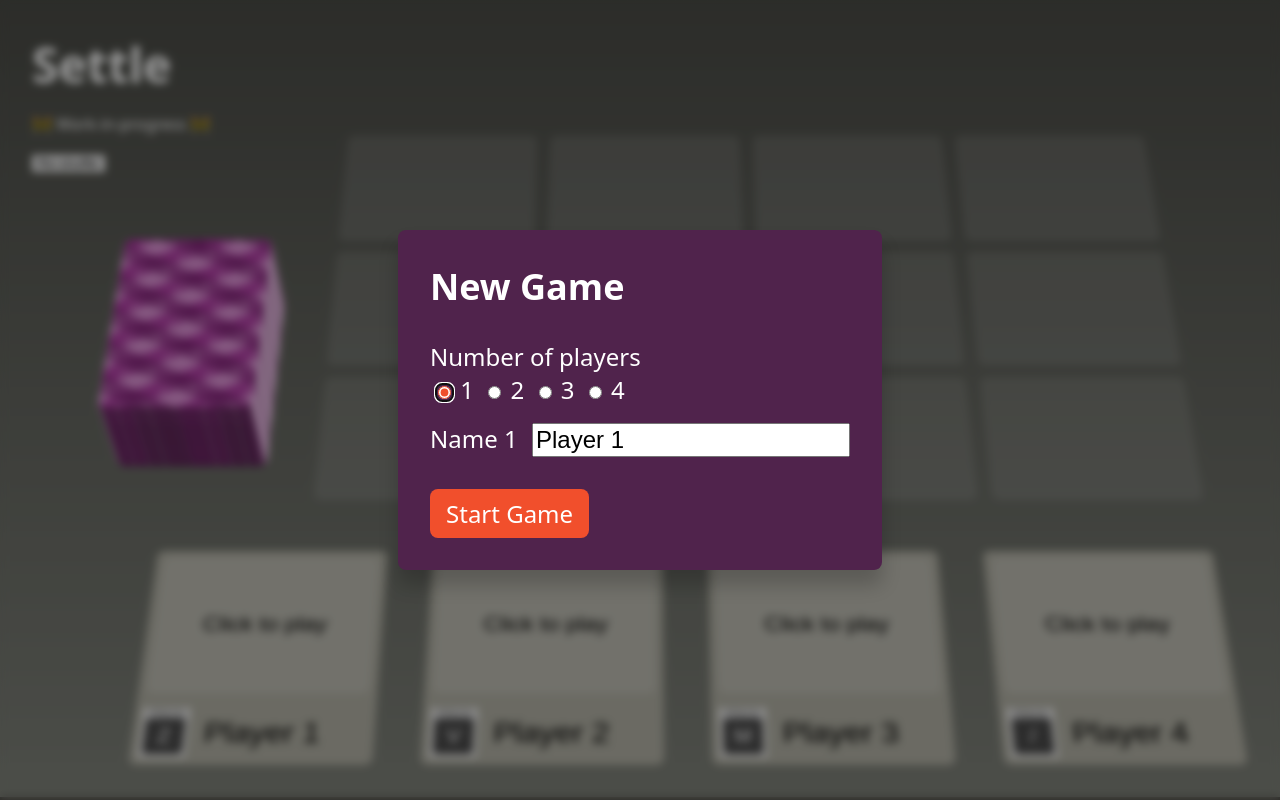
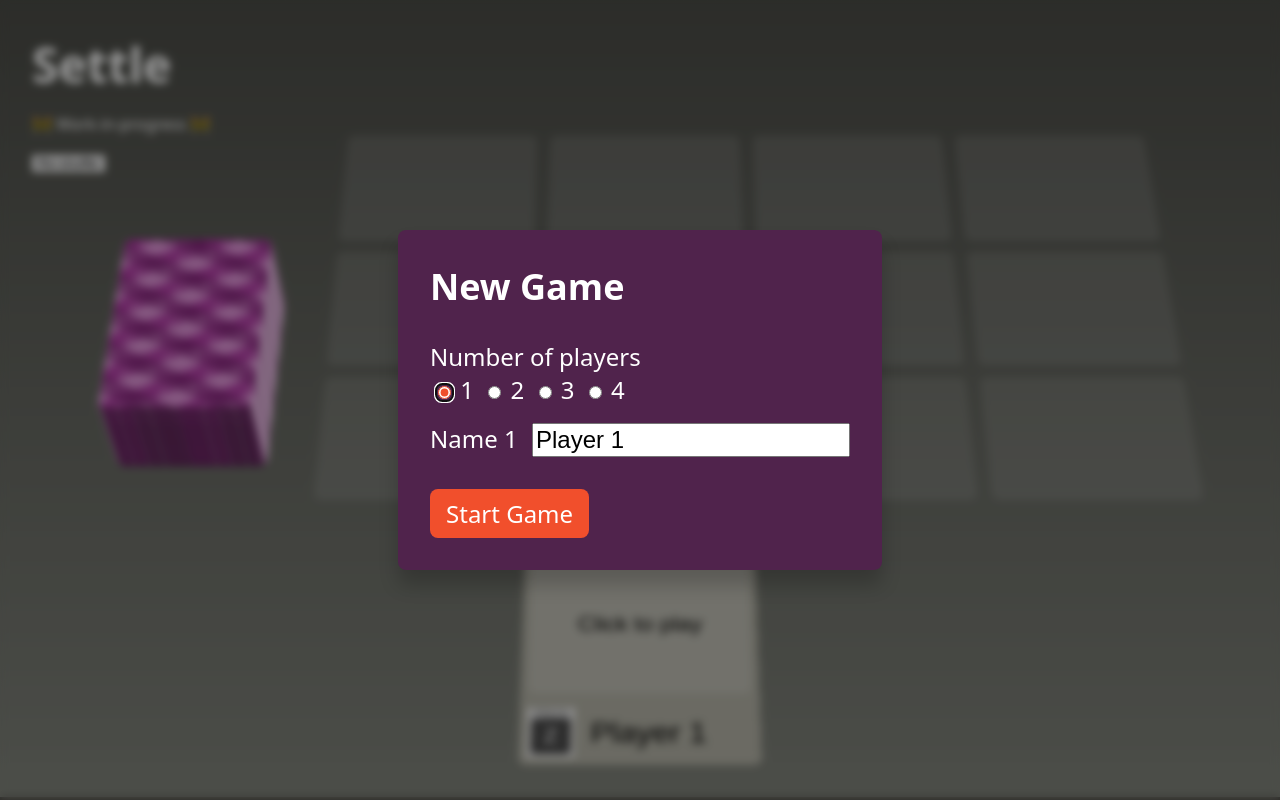
Before and after one commit to stephenjbell/settle, a SvelteKit app: page / in a window 1280 px wide. Built offline with nearby package versions, Linux system fonts and the light colour scheme.

Commit message:
Player piles not set if fewer players

```diff
--- a/src/lib/styles/page.scss
+++ b/src/lib/styles/page.scss
@@ -201,7 +201,7 @@ button.ui-button {
             gap: 3rem;
             // stretch the flex items to fill the container
             align-items: stretch;
-            justify-content: right;
+            justify-content: center;
             transform-style: preserve-3d;
 
             .player {
--- a/src/routes/+page.svelte
+++ b/src/routes/+page.svelte
@@ -257,7 +257,7 @@
         // If we're holding down a modifier key, don't do anything
         if (e.ctrlKey || e.shiftKey || e.altKey || e.metaKey) return;
 
-        for (let i = 0; i < players.length; i++) {
+        for (let i = 0; i < settings.numberOfPlayers; i++) {
             if(e.key === players[i].key && players[i].active){
                 playerTurn(i);
             }
@@ -722,14 +722,14 @@
             {/each}
         </div>
         <div class="playerarea">
-            {#each players.filter(player => player.active) as player, i}
+            {#each {length: settings.numberOfPlayers} as _, i}
                 <button class="player {currentPlayer === i ? "current" : ""}" on:click|preventDefault={() => playerTurn(i)}>
-                    <div class="name">{player.name}</div>
+                    <div class="name">{players[i].name}</div>
                     <div class="cardpile" style="width:{cardWidth}px;">
 
-                        {#if player.cards.length > 0}
-                            <div class="points" style="--z:{player.cards.length + 1}">
-                                {player.cards.length} cards
+                        {#if players[i].cards.length > 0}
+                            <div class="points" style="--z:{players[i].cards.length + 1}">
+                                {players[i].cards.length} cards
                             </div>
                         {:else}
                             <div class="buttontext">
@@ -738,7 +738,7 @@
                         {/if}
                     </div>
                     <div class="key">
-                        Press <span class="letter">{player.key.toUpperCase()}</span>
+                        Press <span class="letter">{players[i].key.toUpperCase()}</span>
                     </div>
 
                 </button>
```
